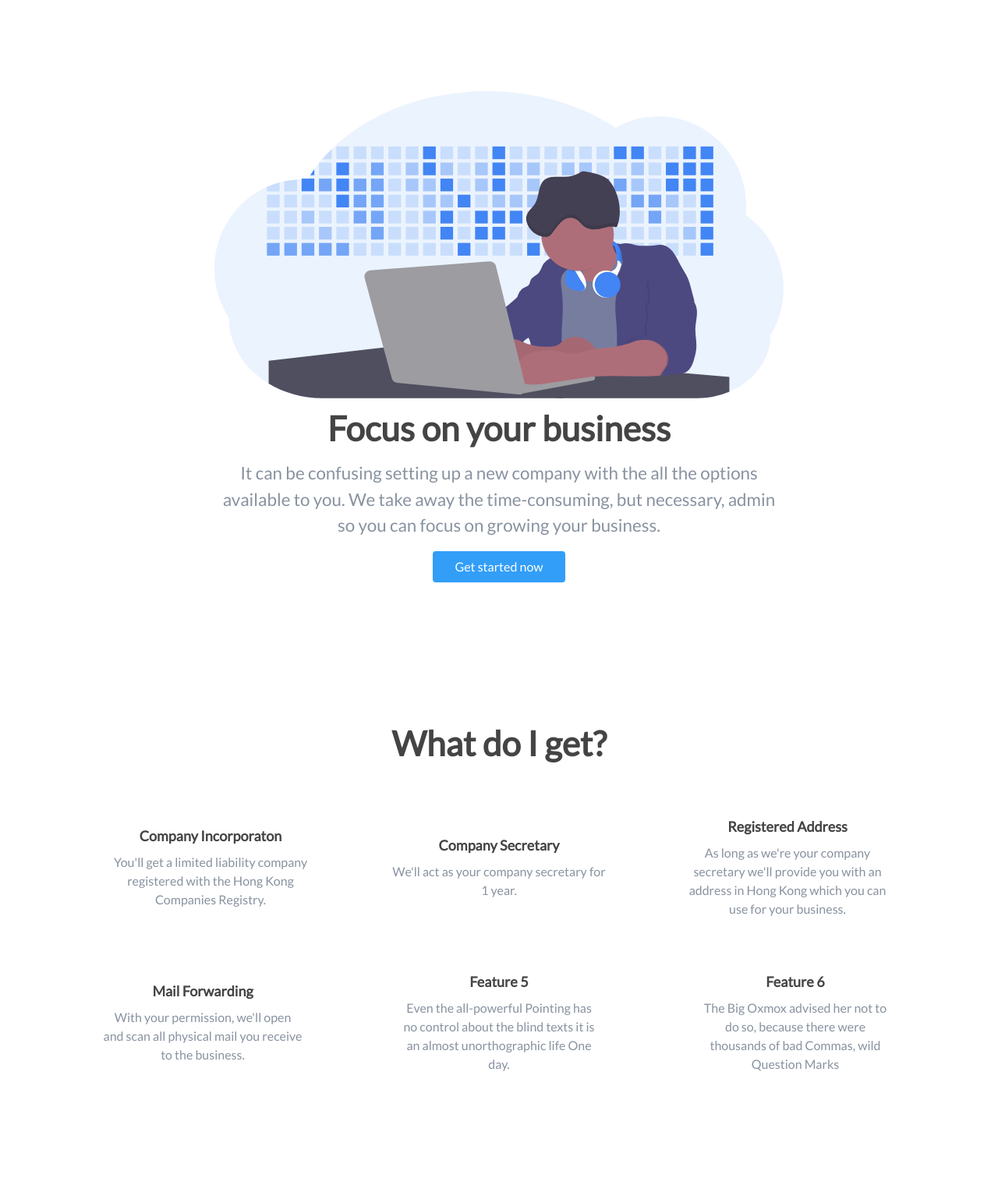
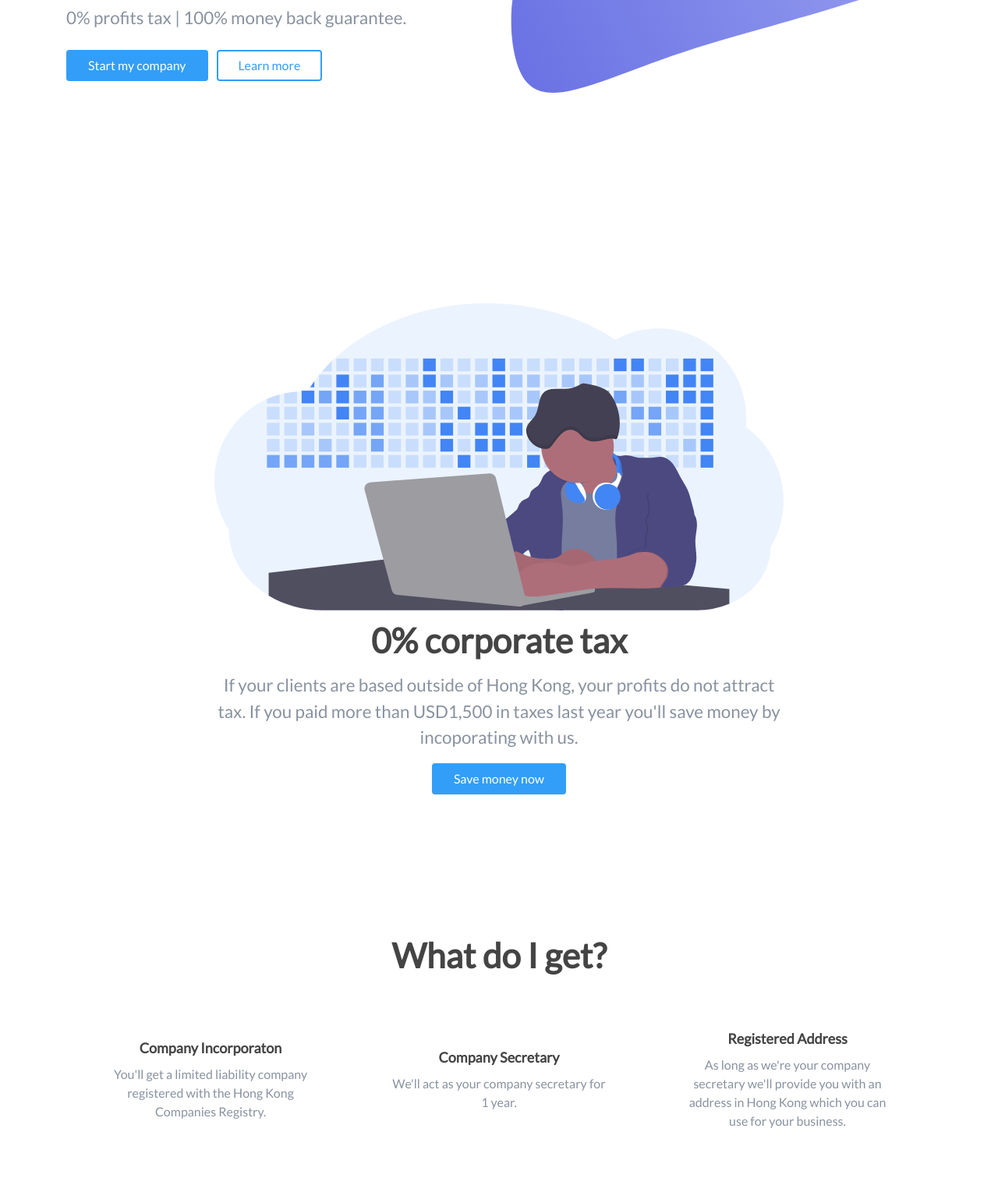
Before and after one commit to dermur/corpsec, a plain HTML site: page index.html in a window 1280 px wide. Shown: the part 365-1876 px from the top of the page at 78% size. Drawn offline with nearby package versions, Linux system fonts and the light colour scheme.

Commit message:
Update: copy

```diff
--- a/index.html
+++ b/index.html
@@ -44,12 +44,54 @@
 <body>
 
 <!-- Hero -->
+<header>
+<!-- <div class="navbar h-100">
+
+  <div class="row h-100">
+    <div class="col-12 justify-content-right">
+      <div class="row justify-content-left pb-10">
+        <div class="col-12 text-center">
+          <h1>Focus on your business</h1>
+          <p class="lead">It can be confusing setting up a new company with the all the options available to you. We take away the time-consuming, but necessary, admin so you can focus on growing your business.
+          </p>
+          <a class="btn btn-primary" href="https://www.froala.com">Get started now</a>
+
+        </div>
+
+      </div>
+    </div>
+  </div>
+</div> -->
+</header>
+
+<section class="h-100">
+  <div class="container h-100 pb-6">
+    <div class="row align-items-center">
+      <div class="col-12 col-md-6 col-lg-5">
+        <!-- <h1>Some cool name</h1>
+        <p class="lead">No bullshit incorporation. Get your Hong Kong company setup for USD1,500 flat.</p>
+        <p class="mt-4">
+          <a class="btn btn-primary mr-2" href="https://www.froala.com">Start my company</a>
+          <a class="btn btn-outline-primary" href=#corevalueprop>Learn more</a> -->
+        </p>
+      </div>
+      <!-- <div class="col-12 col-md-6 ml-md-auto mt-4 mt-md-0">
+        <img alt="image" class="img-fluid" src="./imgs/shapes/2.svg">
+      </div> -->
+    </div>
+  </div>
+</section>
+
+
+
+
   <section class="fdb-block" id="top">
-    <div class="container">
+    <div class="container h-100 pb-6">
       <div class="row align-items-center">
         <div class="col-12 col-md-6 col-lg-5">
           <h1>Some cool name</h1>
           <p class="lead">No bullshit incorporation. Get your Hong Kong company setup for USD1,500 flat.</p>
+          <p class="lead">0% profits tax | 100% money back guarantee.</p>
           <p class="mt-4">
             <a class="btn btn-primary mr-2" href="https://www.froala.com">Start my company</a>
             <a class="btn btn-outline-primary" href=#corevalueprop>Learn more</a>
@@ -62,8 +104,29 @@
     </div>
   </section>
 
+
+    <section class="h-100">
+      <div class="container h-100 pb-6">
+        <div class="row align-items-center">
+          <div class="col-12 col-md-6 col-lg-5">
+            <!-- <h1>Some cool name</h1>
+            <p class="lead">No bullshit incorporation. Get your Hong Kong company setup for USD1,500 flat.</p>
+            <p class="mt-4">
+              <a class="btn btn-primary mr-2" href="https://www.froala.com">Start my company</a>
+              <a class="btn btn-outline-primary" href=#corevalueprop>Learn more</a> -->
+            </p>
+          </div>
+          <!-- <div class="col-12 col-md-6 ml-md-auto mt-4 mt-md-0">
+            <img alt="image" class="img-fluid" src="./imgs/shapes/2.svg">
+          </div> -->
+        </div>
+      </div>
+    </section>
+
+
+
 <!-- First value prop -->
-<section class="fdb-block" id="corevalueprop">
+<!-- <section class="fdb-block pt-6" id="corevalueprop">
   <div class="container">
     <div class="row justify-content-center">
       <div class="col-8">
@@ -78,6 +141,31 @@
             <p class="lead">It can be confusing setting up a new company with the all the options available to you. We take away the time-consuming, but necessary, admin so you can focus on growing your business.
             </p>
             <a class="btn btn-primary" href="https://www.froala.com">Get started now</a>
+
+          </div>
+
+        </div>
+      </div>
+    </div>
+  </div>
+</section> -->
+
+<!-- HK value prop -->
+<section class="fdb-block pt-6" id="corevalueprop">
+  <div class="container">
+    <div class="row justify-content-center">
+      <div class="col-8">
+        <img alt="image" class="img-fluid" src="./imgs/draws/developer.svg">
+      </div>
+    </div>
+    <div class="row">
+      <div class="col-12">
+        <div class="row justify-content-center pb-5">
+          <div class="col-12 col-lg-8 text-center">
+            <h1>0% corporate tax</h1>
+            <p class="lead"> If your clients are based outside of Hong Kong, your profits do not attract tax. If you paid more than USD1,500 in taxes last year you'll save money by incoporating with us.
+            </p>
+            <a class="btn btn-primary" href="https://www.froala.com">Save money now</a>
 
           </div>
 
@@ -126,13 +214,13 @@
       </div>
 
       <div class="col-12 col-sm-8 col-md-3 m-auto pt-3 pt-md-0">
-        <h3><strong>Feature 5</strong></h3>
-        <p>Even the all-powerful Pointing has no control about the blind texts it is an almost unorthographic life One day.</p>
+        <h3><strong>Service Network</strong></h3>
+        <p>We've lined up all the service providers you need to run your business; accounting, legal, and tax advisory amongst others</p>
       </div>
 
       <div class="col-12 col-sm-8 col-md-3 m-auto pt-3 pt-md-0">
-        <h3><strong>Feature 6</strong></h3>
-        <p>The Big Oxmox advised her not to do so, because there were thousands of bad Commas, wild Question Marks</p>
+        <h3><strong>Further Savings</strong></h3>
+        <p>We've spoken to the top service providers in Hong Kong to give you top discounts</p>
       </div>
     </div>
   </div>
@@ -158,7 +246,7 @@
       <div class="col-12 col-sm-4">
         <img alt="image" class="fdb-icon" src="./imgs/icons/gift.svg">
         <h3><strong>Get Started</strong></h3>
-        <p>We help you with everything you need to start operating your business.</p>
+        <p>We help you with everything you need to start operating your business from Hong Kong.</p>
       </div>
 
       <div class="col-12 col-sm-4 pt-4 pt-sm-0">
@@ -333,12 +421,12 @@
     <div class="row justify-content-center py-5">
       <div class="col-12 col-md-10 col-lg-8 text-center">
         <div class="fdb-box">
-          <h1>Call to Action</h1>
+          <h1>Money-back guarantee</h1>
           <p class="lead">
-            Far far away, behind the word mountains, far from the countries Vokalia and Consonantia, there live the blind texts
+            If for whatever reason you don't want to continue with your incorporation, or we can't incorporate for you you'll get your money back–no questions asked.
           </p>
           <p class="mt-4">
-            <a class="btn btn-primary" href="https://www.froala.com">Download</a>
+            <a class="btn btn-primary" href="https://www.froala.com">Start now with 0 risk</a>
           </p>
         </div>
       </div>
```
